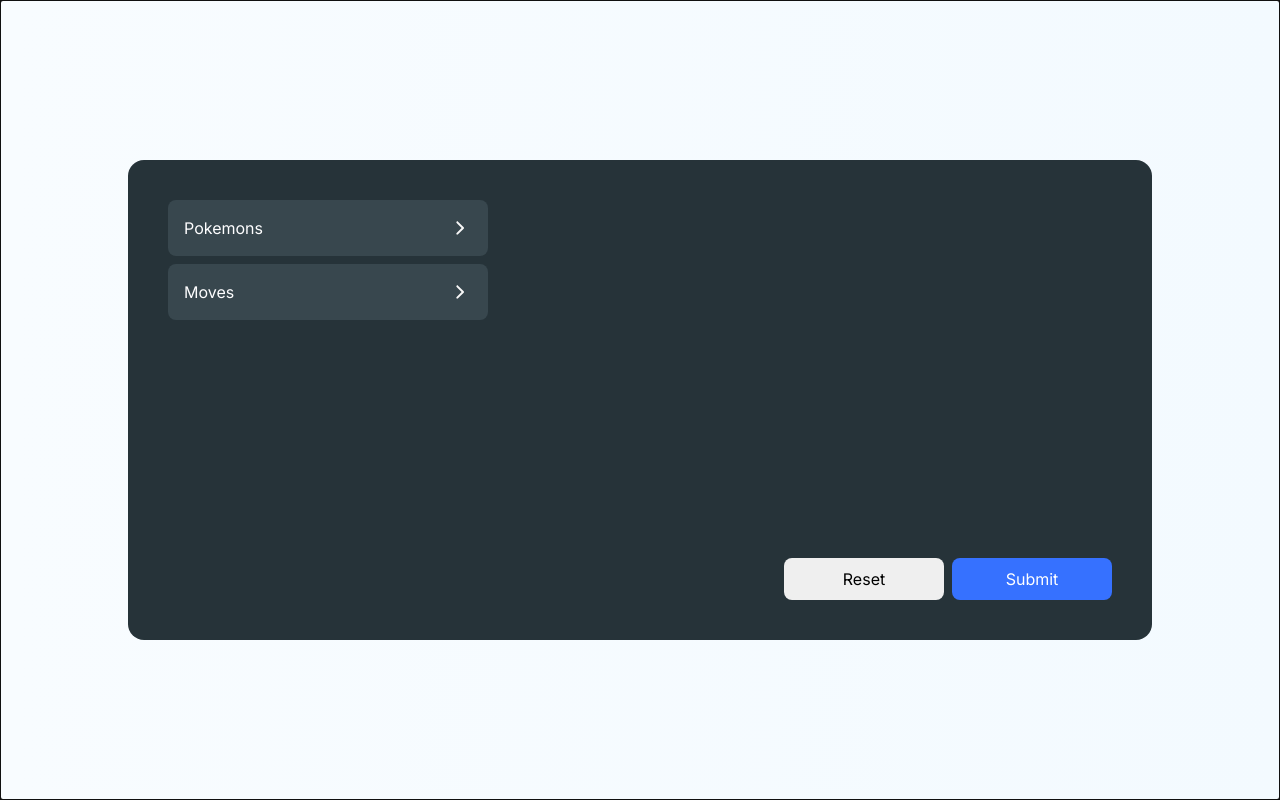
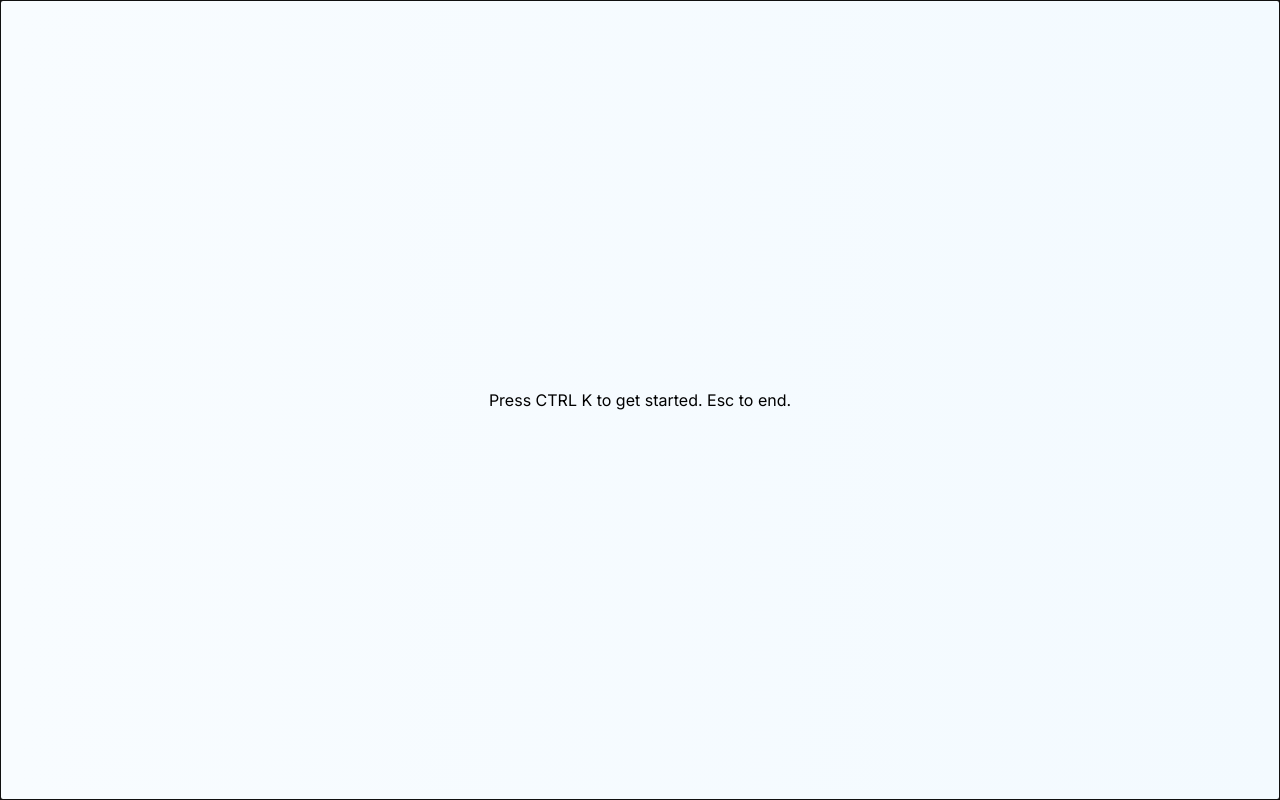
Before and after one commit to tusharnankani/poke-palette, a React (Create React App) app: page / in a window 1280 px wide. Built offline with nearby package versions, Linux system fonts and the light colour scheme.

Commit message:
feat: tranisition open modal

```diff
--- a/src/App.js
+++ b/src/App.js
@@ -8,7 +8,7 @@ import { KEY_CODE } from "./utils/keys";
 function App() {
 	let globalString = "";
 	const homeRef = useRef(null);
-	const [openModal, setOpenModal] = useState(true);
+	const [openModal, setOpenModal] = useState(false);
 
 	const resetGlobalString = () => {
 		globalString = "";
@@ -24,7 +24,7 @@ function App() {
 		globalString += keyCode;
 
 		// detect CTRL + K;
-		if (globalString.slice(-4) === KEY_CODE.CTRL_K) {
+		if (globalString.slice(-4) === KEY_CODE.CTRL_K || (event.ctrlKey && event.keyCode === 75)) {
 			// to override CTRL + K of the browser;
 			event.preventDefault();
 
@@ -60,7 +60,6 @@ function App() {
 
 	const handleOutsideClick = (e) => {
 		e.preventDefault();
-		// change state here;
 		setOpenModal(false);
 	};
 
@@ -80,7 +79,7 @@ function App() {
 			<BrowserRouter>
 				<Routes>
 					{/* <Route exact path="/" element={<Modal />} /> */}
-					<Route exact path="/" element={openModal ? <Modal /> : "Press CTRL K to get started."} />
+					<Route exact path="/" element={openModal ? <Modal /> : "Press CTRL K to get started. Esc to end."} />
 					<Route path="/submit" element={<Result />} />
 				</Routes>
 			</BrowserRouter>
--- a/src/containers/modal/modal.css
+++ b/src/containers/modal/modal.css
@@ -10,6 +10,25 @@
 	align-items: flex-start;
 	justify-content: space-between;
 	flex-direction: column;
+
+	opacity: 1;
+	transition: all 0.5s ease-in-out;
+	animation: fade 0.5s cubic-bezier(0.175, 0.885, 0.32, 1.275);
+}
+
+@keyframes fade {
+	0% {
+		opacity: 0.5;
+		transform: scale(0.3);
+		filter: blur(14px);
+	}
+	50% {
+		filter: none;
+	}
+	100% {
+		opacity: 1;
+		transform: scale(1);
+	}
 }
 
 .panel {
```
